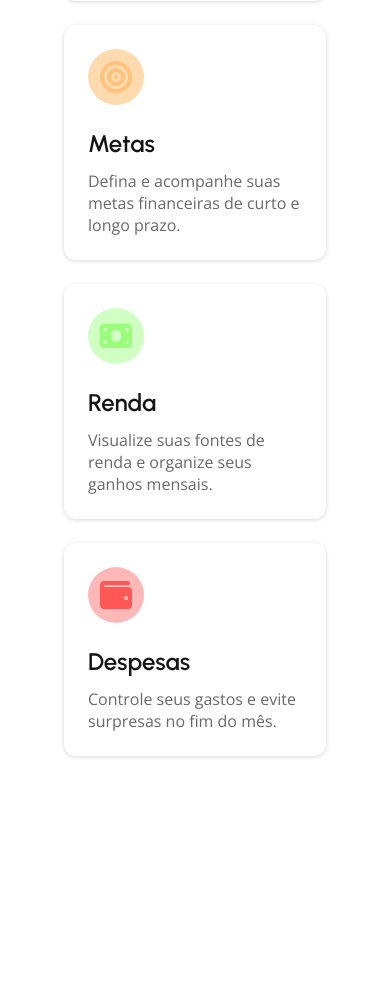
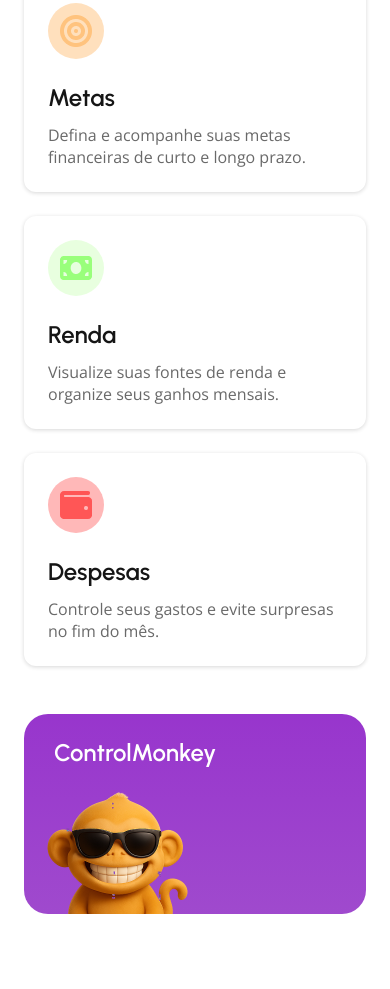
Before and after one commit to MatheusFreitasGabriel/ControlMonkey, a website: page index.html in a window 390 px wide. Shown: the part 546-1535 px from the top of the page. Before the commit the page ends 1350 px from the top, so only its background shows below. Drawn offline with nearby package versions, Linux system fonts and the light colour scheme.

Commit message:
feat: Card ControlMonkey adicionado á home page

```diff
--- a/index.html
+++ b/index.html
@@ -68,8 +68,18 @@
             <p>Controle seus gastos e evite surpresas no fim do mês.</p>
         </div>
     </div>
+</div>
 
-</div>
+<main>
+    <div class="cardMonkeyControl">
+        <img src="assets/img_monkeyControl.png" alt="Imagem do Monkey Control">
+        <div class="content_cardMonkeyControl">
+            <h1>ControlMonkey</h1>
+            <p>Com ferramentas inteligentes e personalizadas, nosso sistema vai te ajudar a alavancar seus investimentos, identificar as melhores oportunidades do mercado e, ao mesmo tempo, minimizar seus gastos de forma prática e eficiente.
+                Chegou a hora de ter controle total sobre suas finanças e transformar seus objetivos em conquistas reais!</p>
+        </div>
+    </div>
+</main>
 
 </body>
 </html>
--- a/style.css
+++ b/style.css
@@ -125,9 +125,9 @@
     background-color: red;
 }
 
-.box_img.color1 { background-color: #BD98D0; }
-.box_img.color2 { background-color: #FFDAAF; }
-.box_img.color3 { background-color: #d0ffc3; }
+.box_img.color1 { background-color: #c1abd1; }
+.box_img.color2 { background-color: #ffe0bd; }
+.box_img.color3 { background-color: #e8ffdf; }
 .box_img.color4 { background-color: #FFB8B8; }
 
 .card_content{
@@ -148,6 +148,52 @@
     color: dimgray;
 }
 
+main{
+    padding: 0px 64px 0 64px;
+}
+
+.cardMonkeyControl{
+    margin-bottom: 48px;
+    width: 100%;
+    padding: 24px 64px;
+    display: flex;
+    flex-direction: row;
+    justify-content: space-between;
+    align-items: center;
+    border-radius: 24px;
+    background: linear-gradient(180deg, #9021CC 0%, #A75ECE 100%);
+    background-size: 300% 300%;
+    animation: rotateGradient 8s linear infinite;
+}
+
+
+.cardMonkeyControl img{
+    position: relative;
+    left: 0px;
+    bottom: -24px; /* Faz ela ultrapassar a section */
+    animation: monkeyInLeft 1s ease-in-out;
+}
+
+.content_cardMonkeyControl{
+    width: 70%;
+    height: 100%;
+    display: flex;
+    flex-direction: column;
+    gap: 24px;
+}
+
+.content_cardMonkeyControl h1{
+    font-size: 32px;
+    font-family: "Urbanist", sans-serif;
+    font-weight: 600;
+    color: white;
+}
+
+.content_cardMonkeyControl p{
+    font-size: 16px;
+    font-weight: 500;
+    color: #d3a2ef;
+}
 @media (max-width: 768px) {
     section {
         padding: 24px;
@@ -196,6 +242,44 @@
         width: 16px;
         height: 16px;
     }
+
+    .cards_wrapper{
+        padding: 24px;
+    }
+
+    main{
+        padding: 24px;
+        margin-bottom: 48px;
+    }
+
+    .cardMonkeyControl{
+        width: 100%;
+        height: 200px;
+    }
+
+    .cardMonkeyControl img {
+        width: 150px;
+        bottom: -33px; /* ajuste fino opcional */
+        left: -48px;
+    }
+
+    .content_cardMonkeyControl {
+        width: 100%;
+        align-items: center;
+    }
+
+    .content_cardMonkeyControl h1 {
+        position: relative;
+        left: -184px;
+        font-size: 24px;
+        text-align: left;
+    }
+
+    .content_cardMonkeyControl p {
+        display: none;
+        font-size: 12px;
+        text-align: left;
+    }
 }
 
 
@@ -226,3 +310,26 @@
         opacity: 1;
     }
 }
+
+@keyframes monkeyInLeft {
+    0% {
+        transform: translateX(-125px);
+        opacity: 0;
+    }
+    100% {
+        transform: translateX(0);
+        opacity: 1;
+    }
+}
+
+@keyframes rotateGradient {
+    0% {
+        background-position: 0% 50%;
+    }
+    50% {
+        background-position: 100% 50%;
+    }
+    100% {
+        background-position: 0% 50%;
+    }
+}
```
Also changed, not shown: assets/img_monkeyControl.png (added).
